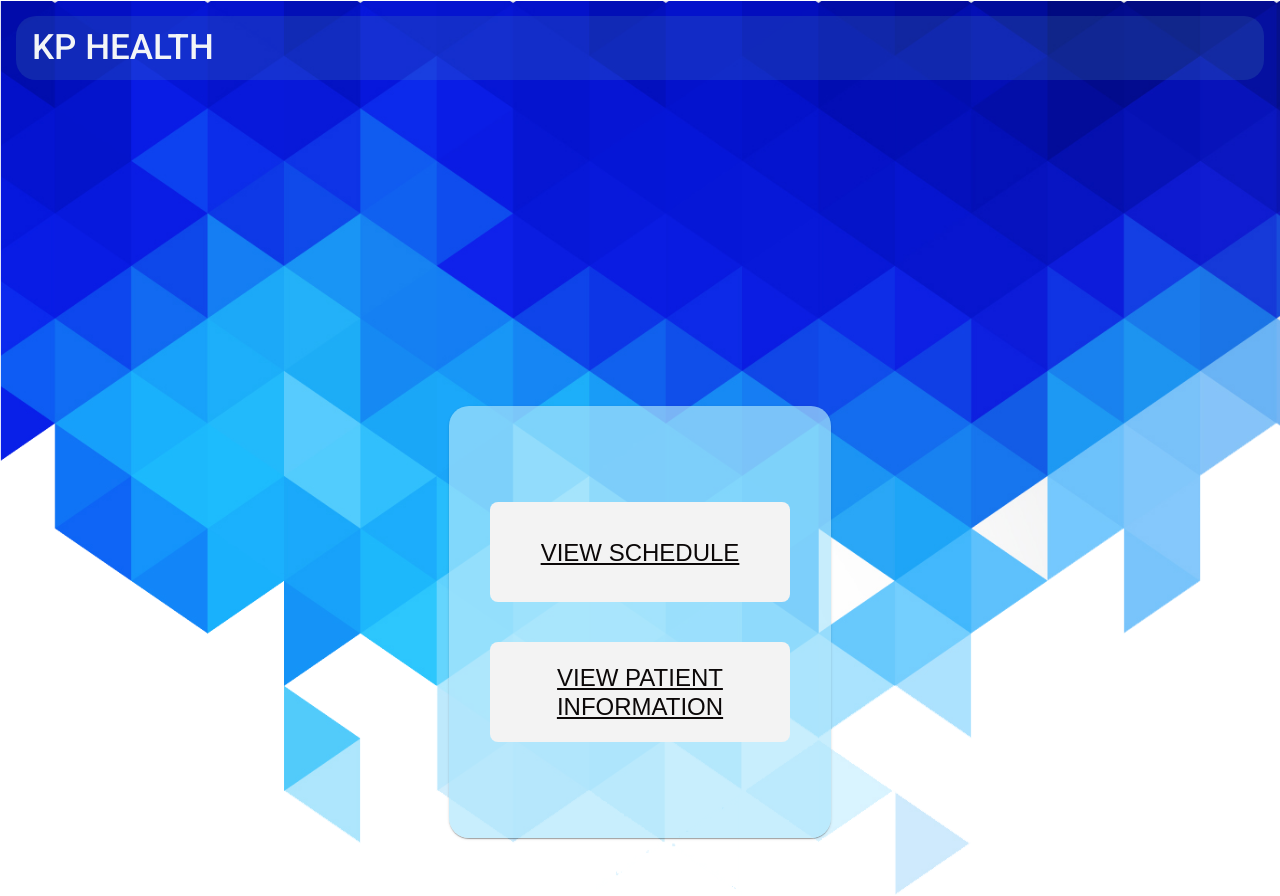
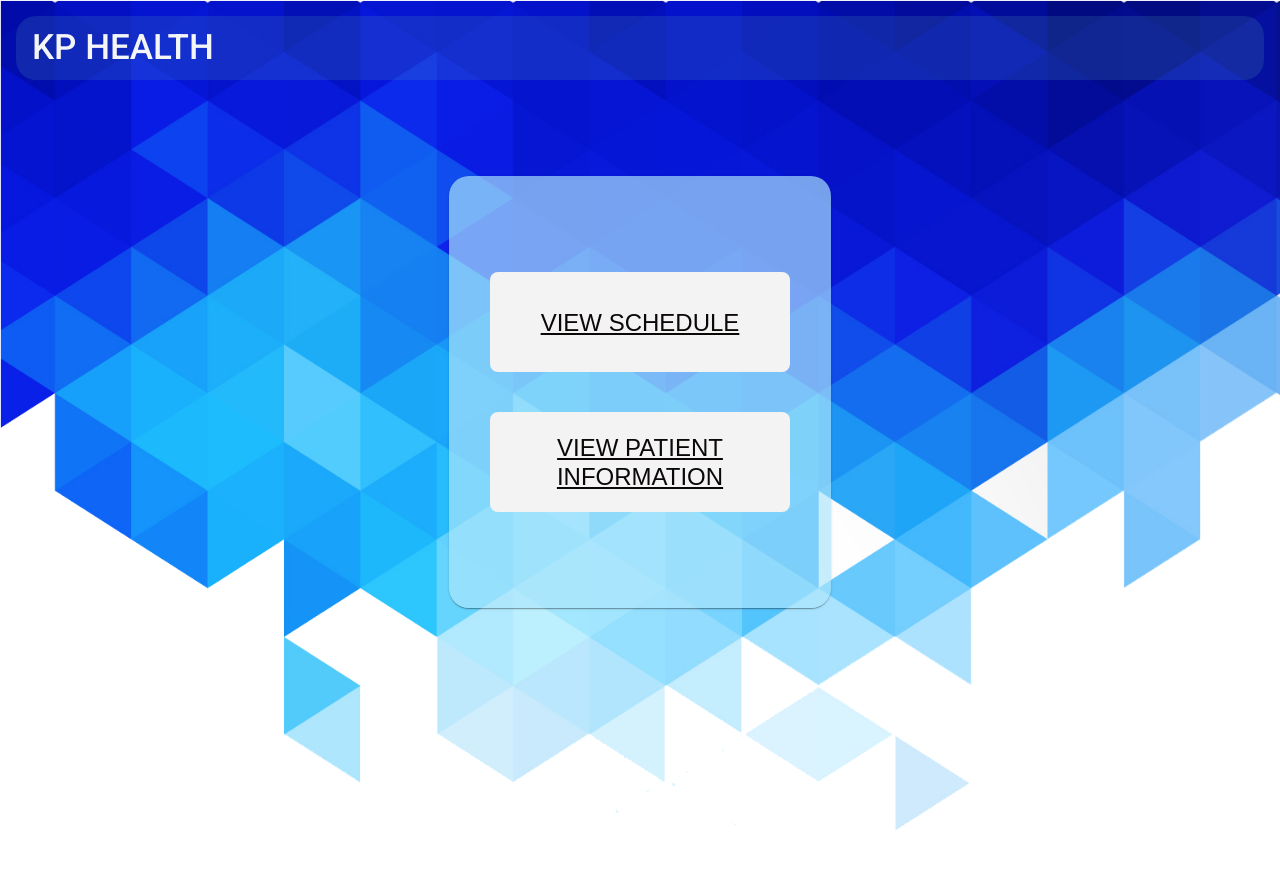
Before and after one commit to rednguyen/DoctorUI, an Angular app: page / in a window 1280 px wide. After the commit the page ends 832 px from the top, so only its background shows below. Built offline with nearby package versions, Linux system fonts and the light colour scheme.

Commit message:
Update Thomas's design

```diff
--- a/src/app/home/home.component.css
+++ b/src/app/home/home.component.css
@@ -8,7 +8,6 @@
     max-width: 350px;
     height: 400px;
     background-color:rgba(174, 230, 253, 0.67);
-
     display: flex;
     justify-content: center;
     flex-direction: column;
@@ -49,7 +48,7 @@ text-align: center;
     position: relative;
     margin-bottom: 16px;
     align-items: center;
-    margin-top: 300px;
+    margin-top: 70px;
 }
 
 p{
```
